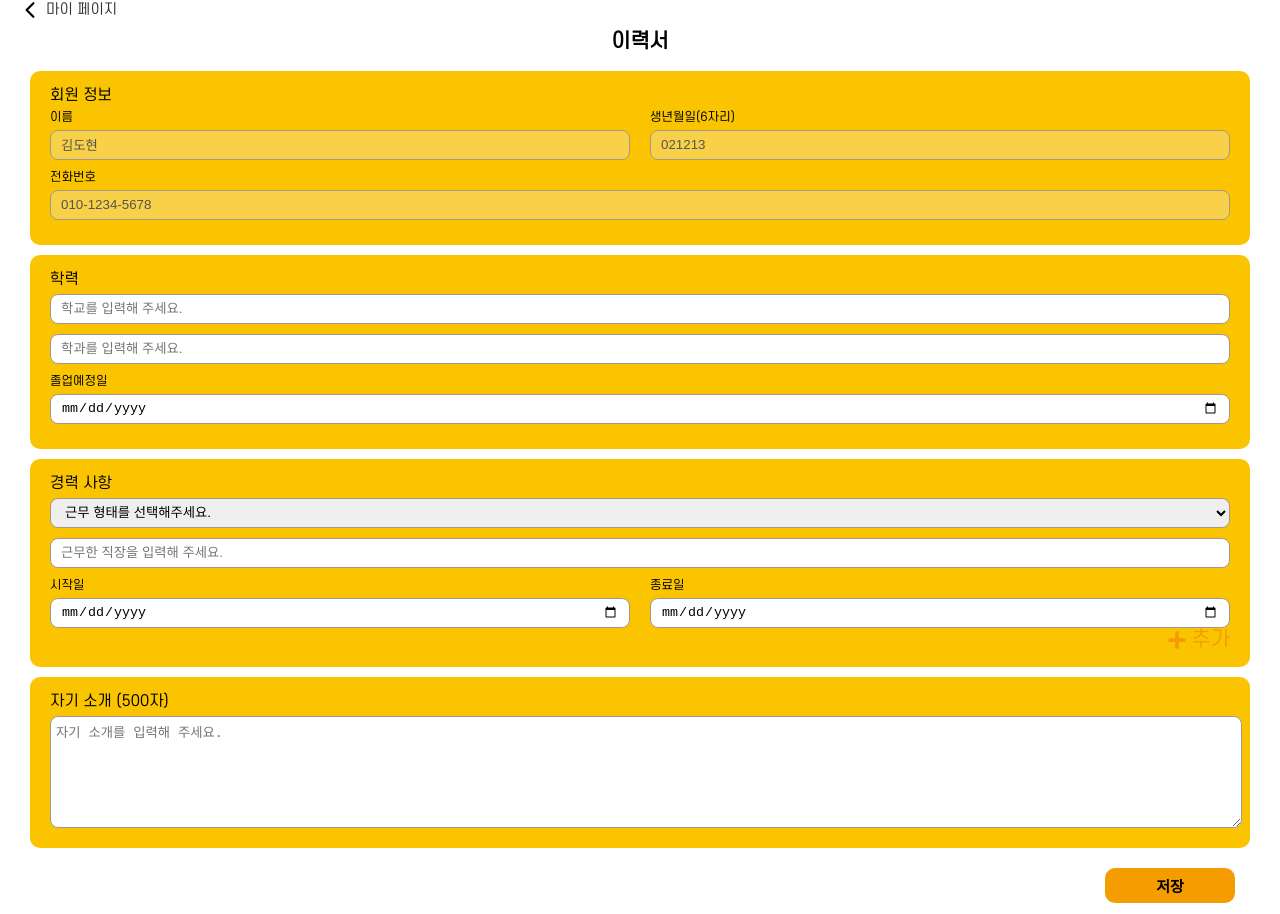
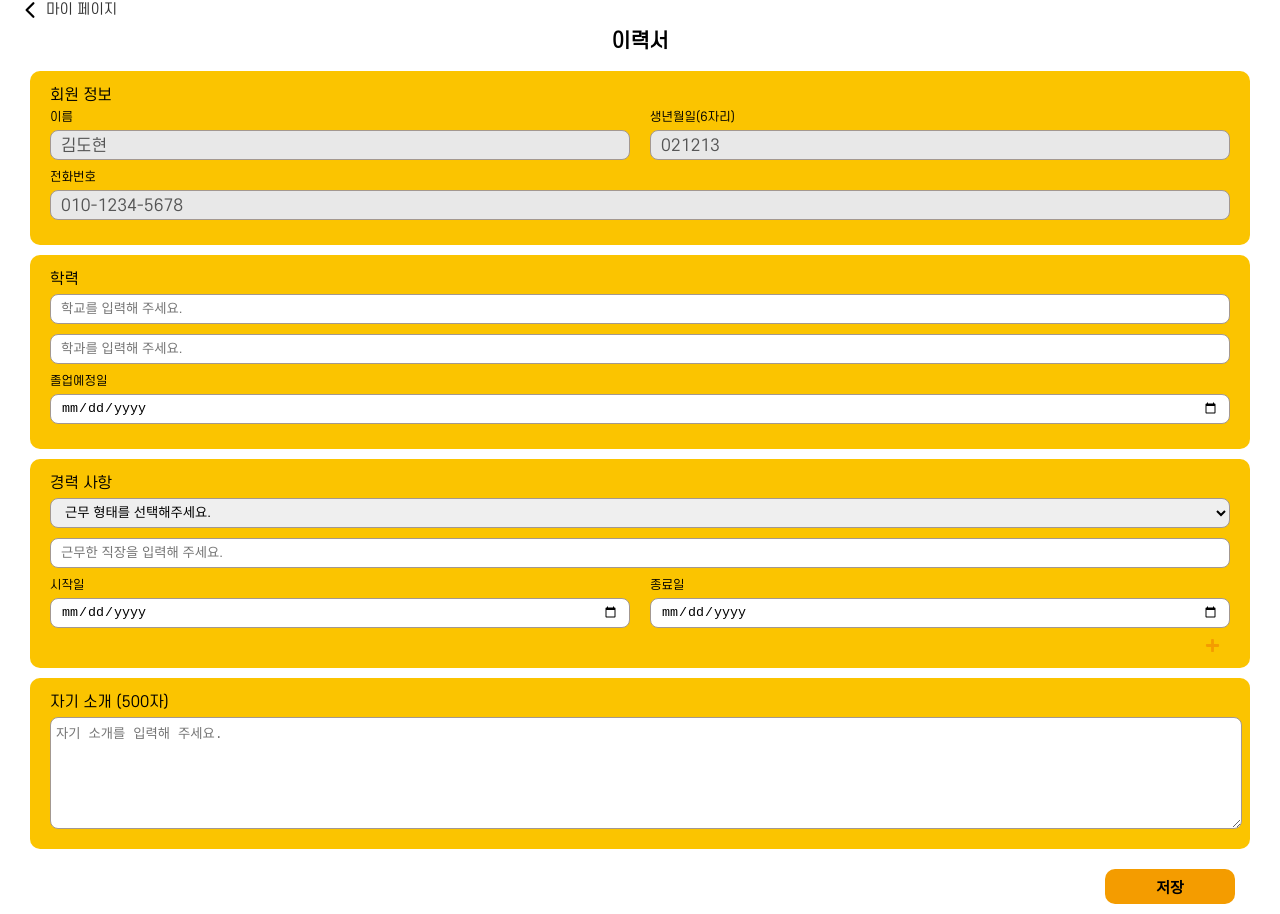
Before and after one commit to ICONICTHON/2024_ICONITHON_TEAM_4_FE, a React (Create React App) app in the folder wishjob/: page /myresume in a window 1280 px wide. Shown: the part 80-994 px from the top of the page. Built offline with nearby package versions, Linux system fonts and the light colour scheme.

Commit message:
[FEAT] 저장하기버튼&팝업
저장하기 관련 다 수정 로그아웃 수정

```diff
--- a/wishjob/package.json
+++ b/wishjob/package.json
@@ -6,6 +6,8 @@
     "@testing-library/jest-dom": "^5.17.0",
     "@testing-library/react": "^13.4.0",
     "@testing-library/user-event": "^13.5.0",
+    "axios": "^1.7.7",
+    "http-proxy-middleware": "^3.0.3",
     "react": "^18.3.1",
     "react-dom": "^18.3.1",
     "react-icons": "^5.3.0",
--- a/wishjob/src/component/Popup/reservation_finish.jsx
+++ b/wishjob/src/component/Popup/save_popup.jsx
@@ -1,14 +1,11 @@
-// ReservationFinish.jsx
 import React from "react";
 
-const ReservationFinish = ({ onClose }) => {
+const SavePopup = ({ onClose }) => {
     return (
         <div style={styles.modalOverlay}>
         <div style={styles.modalContent}>
           <div style={styles.modalBody}>
-          <h3>기업 이름</h3>
-          <p>예약이 완료 되었습니다.</p>
-          <p>한 팀 남을 시 안내 문자가 발송됩니다.</p>
+            <h3>저장되었습니다.</h3>
             <div style={styles.buttonContainer}>
               <button style={styles.confirmButton} onClick={onClose}>확인</button>
             </div>
@@ -53,7 +50,8 @@ const styles = {
     borderRadius: "5px",
     cursor: "pointer",
     fontSize: "16px",
+    margin: "5px",
   },
 };
 
-export default ReservationFinish;
+export default SavePopup;
--- /dev/null
+++ b/wishjob/src/component/mypage/savebutton.jsx
@@ -0,0 +1,46 @@
+// SaveButtonComponent.jsx
+import React, { useState } from 'react';
+import styled from 'styled-components';
+import SavePopup from "../Popup/save_popup";
+
+const SaveButtonContainer = styled.div`
+  display: flex;
+  justify-content: flex-end;
+  margin: 20px 20px 0 0;
+`;
+
+const SaveButton = styled.button`
+  width: 130px;
+  height: 35px;
+  margin-right: 15px;
+  background-color: #f49c00;
+  color: #000;
+  font-weight: bold;
+  font-size: 15px;
+  border-radius: 10px;
+  border: none;
+  cursor: pointer;
+`;
+
+const SaveButtonComponent = () => {
+  const [isPopupOpen, setIsPopupOpen] = useState(false);
+
+  const handleSaveClick = () => {
+    setIsPopupOpen(true); // 팝업 열기
+  };
+
+  const closePopup = () => {
+    setIsPopupOpen(false); // 팝업 닫기
+  };
+
+  return (
+    <>
+      <SaveButtonContainer>
+        <SaveButton onClick={handleSaveClick}>저장</SaveButton>
+      </SaveButtonContainer>
+      {isPopupOpen && <SavePopup onClose={closePopup} />} {/* SavePopup을 조건부로 렌더링 */}
+    </>
+  );
+};
+
+export default SaveButtonComponent;
--- a/wishjob/src/pages/mypage/myPage.jsx
+++ b/wishjob/src/pages/mypage/myPage.jsx
@@ -60,7 +60,7 @@ const MyPage = () => {
             {item.text} {item.icon}
           </ListItem>
         ))}
-        <ListItem logout onClick={() => handleNavigation("/main")}>
+        <ListItem logout onClick={() => handleNavigation("/")}>
           로그 아웃 <FiLogOut />
         </ListItem>
       </Container>
--- a/wishjob/src/pages/mypage/mydutyPage.jsx
+++ b/wishjob/src/pages/mypage/mydutyPage.jsx
@@ -2,6 +2,7 @@ import React from 'react';
 import styled from 'styled-components';
 import Header from '../../component/header/header';
 import BackButton from '../../component/mypage/backbutton';
+import SaveButtonComponent from '../../component/mypage/savebutton';
 
 // Styled components
 const Container = styled.div`
@@ -52,25 +53,6 @@ const JobCheckbox = styled.label`
   }
 `;
 
-const SaveButtonContainer = styled.div`
-  display: flex;
-  justify-content: flex-end;
-  margin: 20px 20px 0 0;
-`;
-
-const SaveButton = styled.button`
-  width: 130px;
-  height: 35px;
-  margin-right: 15px;
-  background-color: #f49c00;
-  color: #000;
-  font-weight: bold;
-  font-size: 15px;
-  border-radius: 10px;
-  border: none;
-  cursor: pointer;
-`;
-
 const jobsLeft = ["기획·전략", "인사·HR", "마케팅·광고·MD", "디자인", "운전·운송·배송", "고객상담·TM", "식·음료", "엔지니어링·설계", "교육", "의료·바이오", "공공·복지"];
 const jobsRight = ["고객상담·TM", "법무·사무·총무", "회계·세무", "개발·데이터", "물류·무역", "영업", "금융·보험", "고객서비스·리테일", "제조·생산", "건축·시설", "미디어·문화·스포츠"];
 
@@ -99,9 +81,7 @@ const JobSelectionPage = () => {
             ))}
             </Column>
         </JobSelectionContainer>
-        <SaveButtonContainer>
-          <SaveButton>저장</SaveButton>
-        </SaveButtonContainer>
+        <SaveButtonComponent />
         </Container>
     </div>
   );
--- a/wishjob/src/pages/mypage/myresumePage.jsx
+++ b/wishjob/src/pages/mypage/myresumePage.jsx
@@ -2,6 +2,7 @@ import React, { useState } from 'react';
 import styled from 'styled-components';
 import Header from '../../component/header/header';
 import BackButton from '../../component/mypage/backbutton';
+import SaveButtonComponent from '../../component/mypage/savebutton';
 import { FaPlus, FaTrash } from 'react-icons/fa';
 
 // Styled components
@@ -41,6 +42,20 @@ const InputField = styled.input`
   box-sizing: border-box;
 `;
 
+const InfoText = styled.span`
+  display: block;
+  background: #e8e8e8;
+  width: 100%;
+  height: 30px;
+  line-height: 30px; /* 세로 가운데 정렬을 위한 속성 */
+  margin-bottom: 10px;
+  border: 1px solid #a39890;
+  border-radius: 8px;
+  padding: 0 10px;
+  box-sizing: border-box;
+  color: #555; /* 텍스트 색상 */
+`;
+
 const SelectField = styled.select`
   width: 100%;
   height: 30px;
@@ -78,25 +93,6 @@ const Textarea = styled.textarea`
   padding: 5px;
 `;
 
-const SaveButtonContainer = styled.div`
-  display: flex;
-  justify-content: flex-end;
-  margin: 20px 20px 0 0;
-`;
-
-const SaveButton = styled.button`
-  width: 130px;
-  height: 35px;
-  margin-right: 15px;
-  background-color: #f49c00;
-  color: #000;
-  font-weight: bold;
-  font-size: 15px;
-  border-radius: 10px;
-  border: none;
-  cursor: pointer;
-`;
-
 const InfoGroup = styled.div`
   flex: 1;
 `;
@@ -106,9 +102,10 @@ const PlusButton = styled.div`
   align-items: center;
   justify-content: flex-end;
   cursor: pointer;
-  font-size: 20px;
+  font-size: 15px;
   color: #f49c00;
-  margin-top: -10px;
+  margin-top: 0px;
+  margin-right: 10px;
   gap: 5px;
 `;
 
@@ -174,16 +171,16 @@ const ResumePage = () => {
           <Row>
             <InfoGroup>
               <Label>이름</Label>
-              <InputField value="김도현" disabled />
+              <InfoText>김도현</InfoText>
             </InfoGroup>
             <InfoGroup>
               <Label>생년월일(6자리)</Label>
-              <InputField value="021213" disabled />
+              <InfoText>021213</InfoText>
             </InfoGroup>
           </Row>
           <InfoGroup>
             <Label>전화번호</Label>
-            <InputField value="010-1234-5678" disabled />
+            <InfoText>010-1234-5678</InfoText>
           </InfoGroup>
         </SectionContainer>
 
@@ -224,7 +221,7 @@ const ResumePage = () => {
             </InfoGroup>
           </Row>
           <PlusButton onClick={addCareer}>
-            <FaPlus /> 추가
+            <FaPlus />
           </PlusButton>
 
           {/* Career Table */}
@@ -265,9 +262,7 @@ const ResumePage = () => {
         </SectionContainer>
 
         {/* Section: Save Button */}
-        <SaveButtonContainer>
-          <SaveButton>저장</SaveButton>
-        </SaveButtonContainer>
+        <SaveButtonComponent />
       </Container>
     </div>
   );
```
Also changed, not shown: 1 other file (tests, documents, lock files or other folders). Lines whose indentation alone changed are shown as unchanged.
